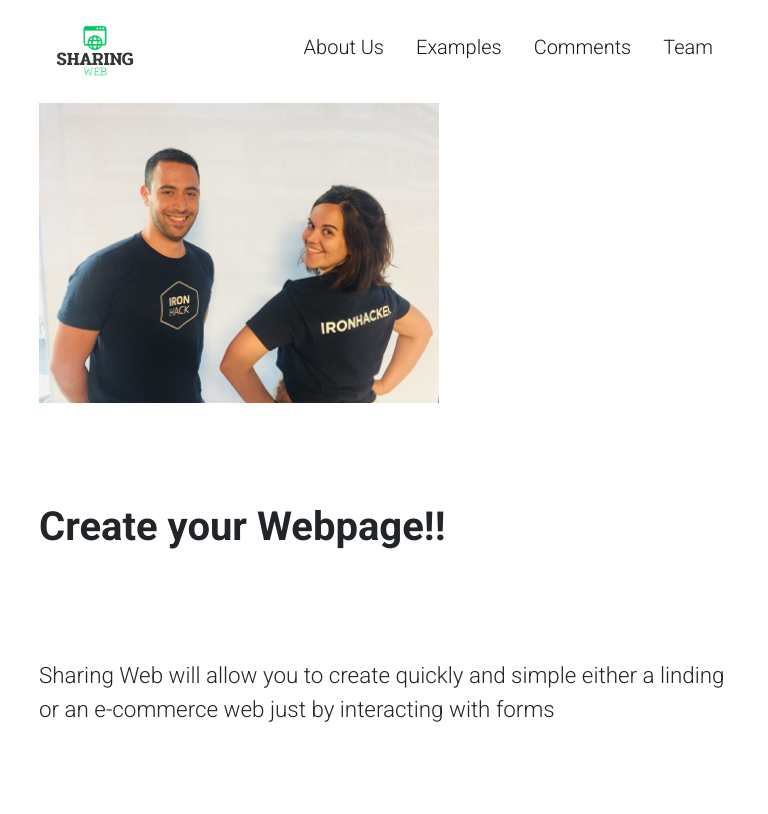
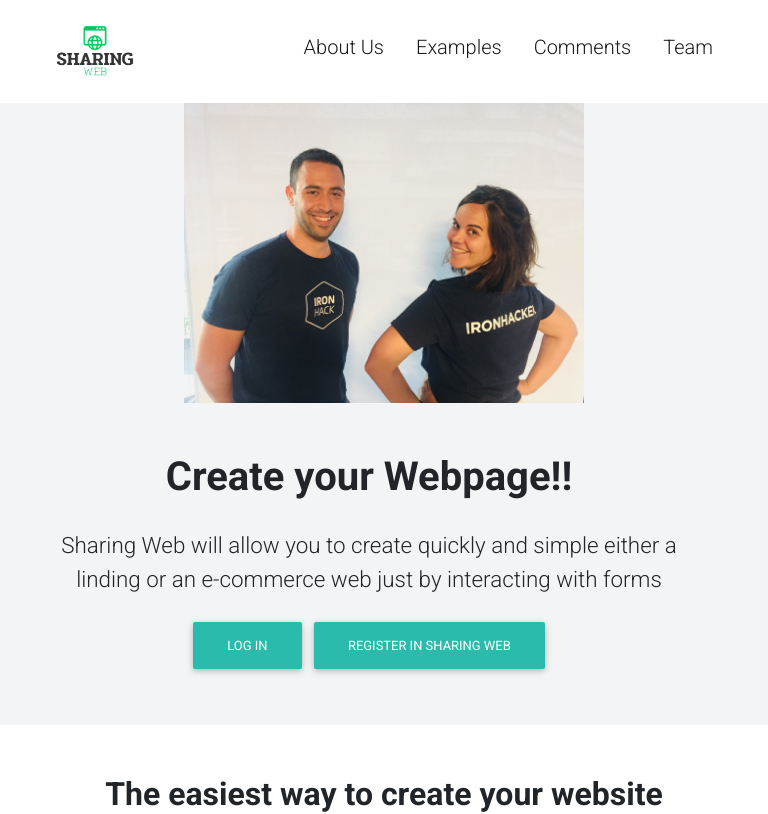
Before and after one commit to project-sharingweb/sharingWeb-React, a React (Create React App) app in the folder sharingweb-web/: page / in a window 768 px wide. Shown: the top 814 px of the page. Built offline with nearby package versions, Linux system fonts and the light colour scheme; no server answers; what google-maps-react would draw is missing.

Commit message:
made home responsive

```diff
--- a/sharingweb-web/src/scenes/home/components/HomeImage.js
+++ b/sharingweb-web/src/scenes/home/components/HomeImage.js
@@ -5,7 +5,8 @@
 const HomeImage = props => {
 
   return(
-    <div className="container container-demo">
+    <div className="home-image-wrapper">
+      <div className="container container-demo">
       <div className="container-img">
         <img className="image-background-home" alt="landing page pic" src={fotico}/>
 
@@ -18,7 +19,7 @@
           <button className="btn btn-default" onClick={() => props.register()}>Register in Sharing web</button>
         </div>
       </div>
-
+      </div>
     </div>
 
   )
--- a/sharingweb-web/src/scenes/home/css/HomeImage.css
+++ b/sharingweb-web/src/scenes/home/css/HomeImage.css
@@ -10,11 +10,9 @@
 }
 
 .container-content{
-  margin: 100px 0;
-  width: 100%;
+  margin: 100px 30px 100px 0;
   display: flex;
   flex-direction: column;
-  width: 100%;
   flex-wrap: wrap;
 }
 
@@ -24,8 +22,7 @@
 }
 
 .main-text-p{
-  margin: 100px 0;
-  width: 70%;
+  margin: 50px 0;
   font-size: 1.4rem
 }
 
@@ -34,8 +31,12 @@
 }
 
 .main-button{
-  width: 35%;
-  align-self: flex-start
+  display: flex;
+  width: 100%;
+}
+
+.home-image-wrapper{
+  background-color:#67758c15
 }
 
 .container-demo {
@@ -47,16 +48,42 @@
   order: 1;
 }
 .image-background-home{
-  width: 600px;
+  width: 550px;
+}
+
+@media (min-width: 768px) and (max-width: 1199px) {
+  .image-background-home{
+    width: 400px;
+  }
 }
 
 
-@media (max-width: 768px) {
+@media (max-width: 999px) {
   .container-demo {
     flex-wrap: wrap;
+    justify-content: center
   }
   .container-img {
     order: 0;
+  }
+
+  .main-text-p{
+    margin: 20px 0;
+    font-size: 1.4rem
+  }
+
+  .main-button{
+    display: flex;
+    width: 100%;
+    justify-content: center
+  }
+
+  .container-content{
+    margin: 50px 30px 50px 0;
+    text-align: center;
+    display: flex;
+    flex-direction: column;
+    flex-wrap: wrap;
   }
 
   .main-text-p {
```
